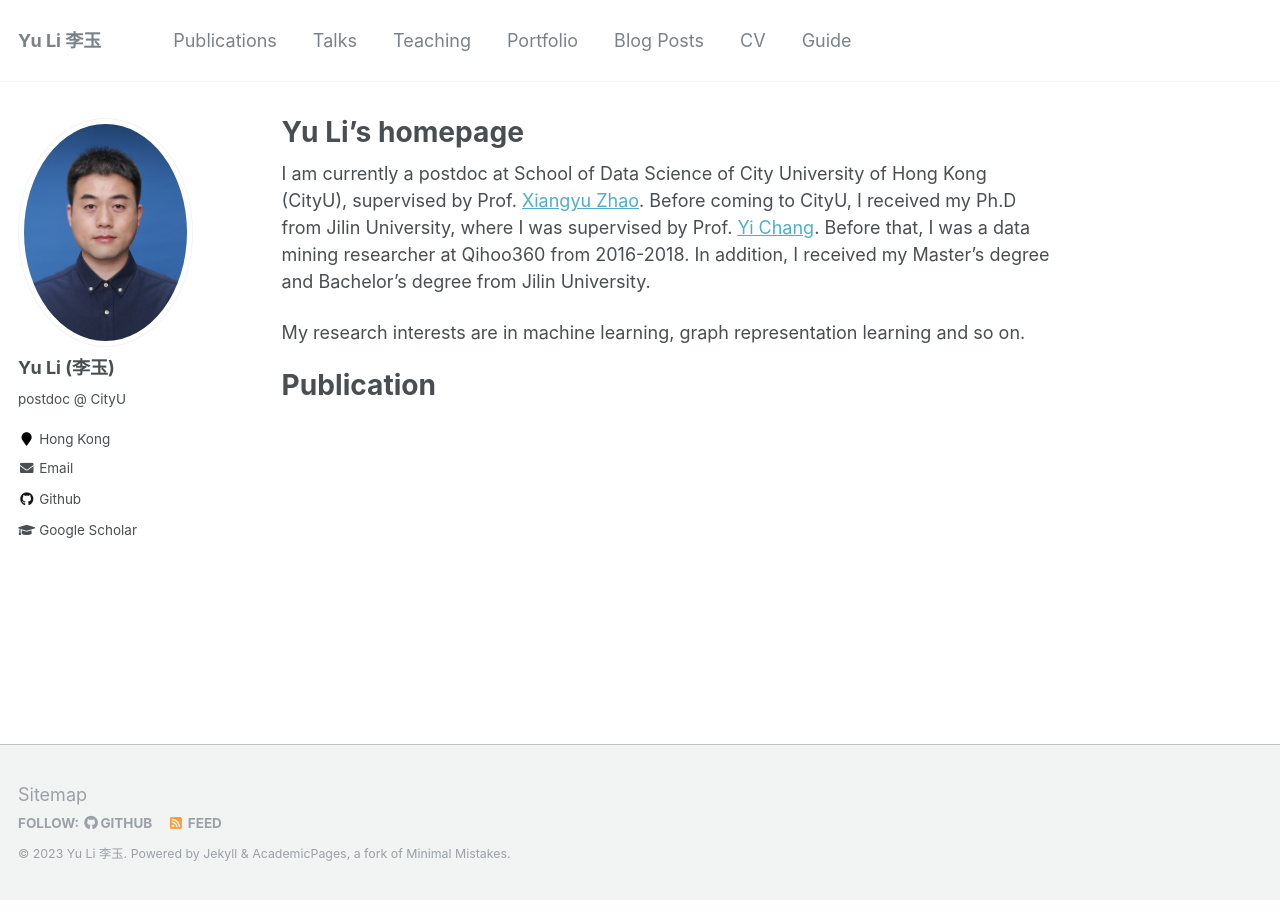
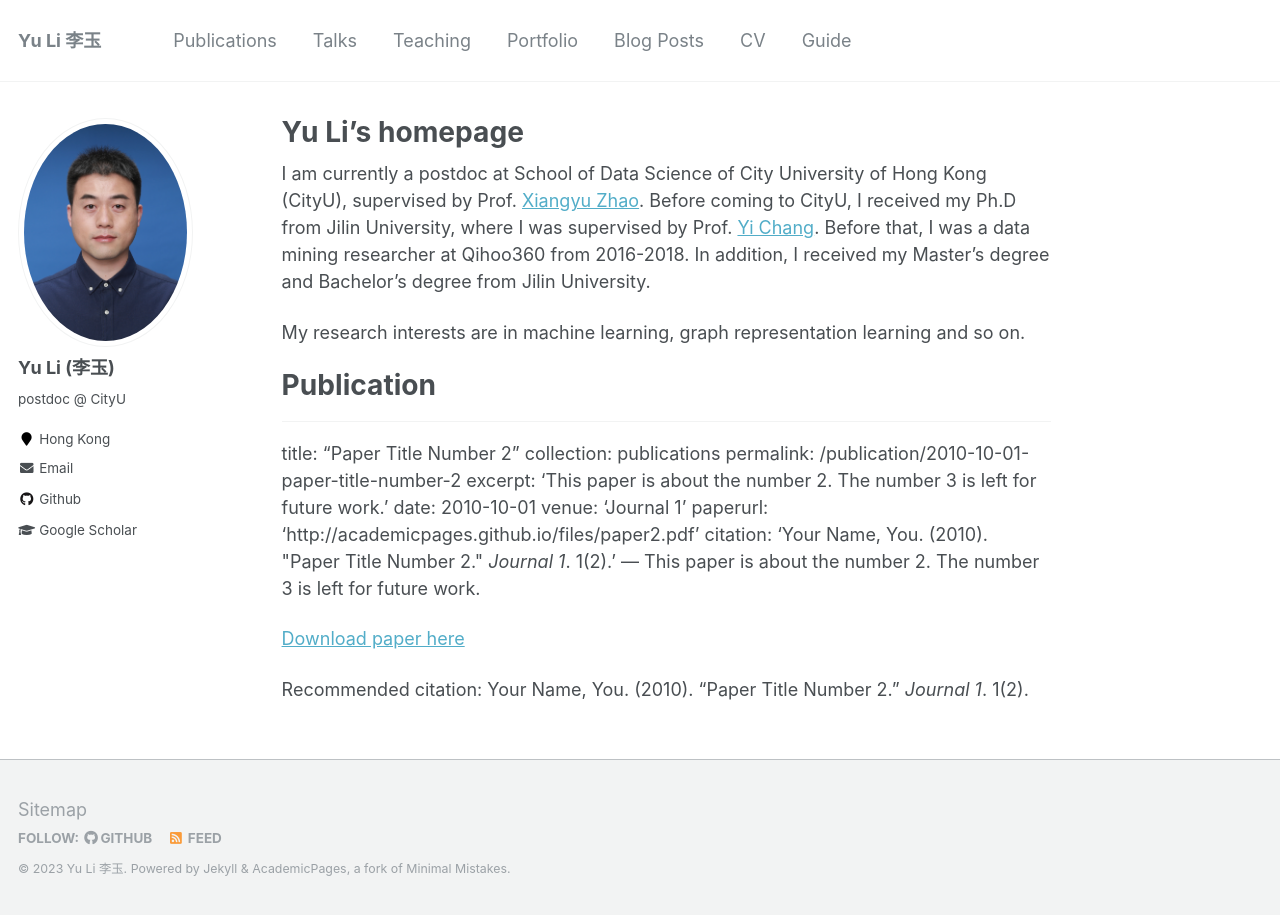
Before and after one commit to liyu1990/liyu1990.github.io, a Jekyll site: the page built from _pages/about.md, in a window 1280 px wide. Built offline with Jekyll 4.4.1, drawn with Linux system fonts in a browser that asks for light colours.

Commit message:
Update about.md

```diff
--- a/_pages/about.md
+++ b/_pages/about.md
@@ -16,3 +16,18 @@ My research interests are in machine learning, graph representation learning and
 
 Publication
 ======
+---
+title: "Paper Title Number 2"
+collection: publications
+permalink: /publication/2010-10-01-paper-title-number-2
+excerpt: 'This paper is about the number 2. The number 3 is left for future work.'
+date: 2010-10-01
+venue: 'Journal 1'
+paperurl: 'http://academicpages.github.io/files/paper2.pdf'
+citation: 'Your Name, You. (2010). &quot;Paper Title Number 2.&quot; <i>Journal 1</i>. 1(2).'
+---
+This paper is about the number 2. The number 3 is left for future work.
+
+[Download paper here](http://academicpages.github.io/files/paper2.pdf)
+
+Recommended citation: Your Name, You. (2010). "Paper Title Number 2." <i>Journal 1</i>. 1(2).
```
